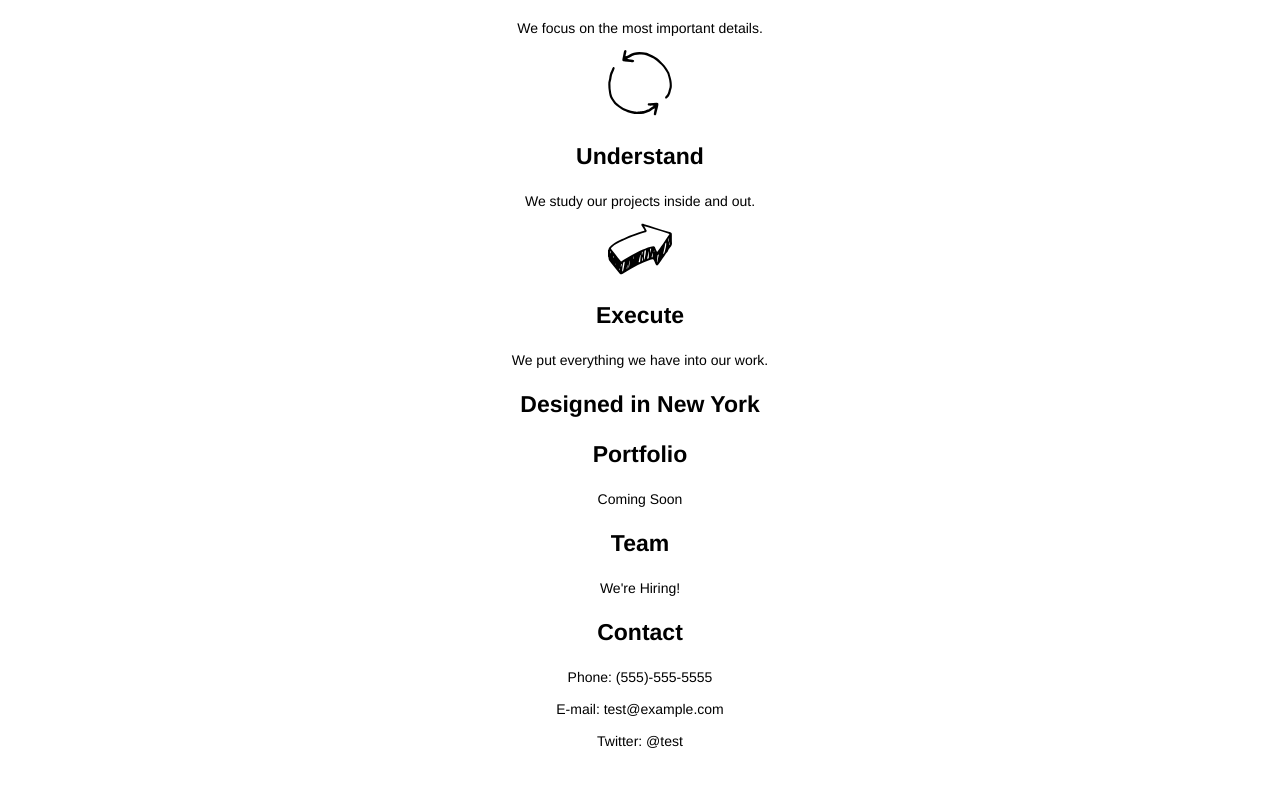
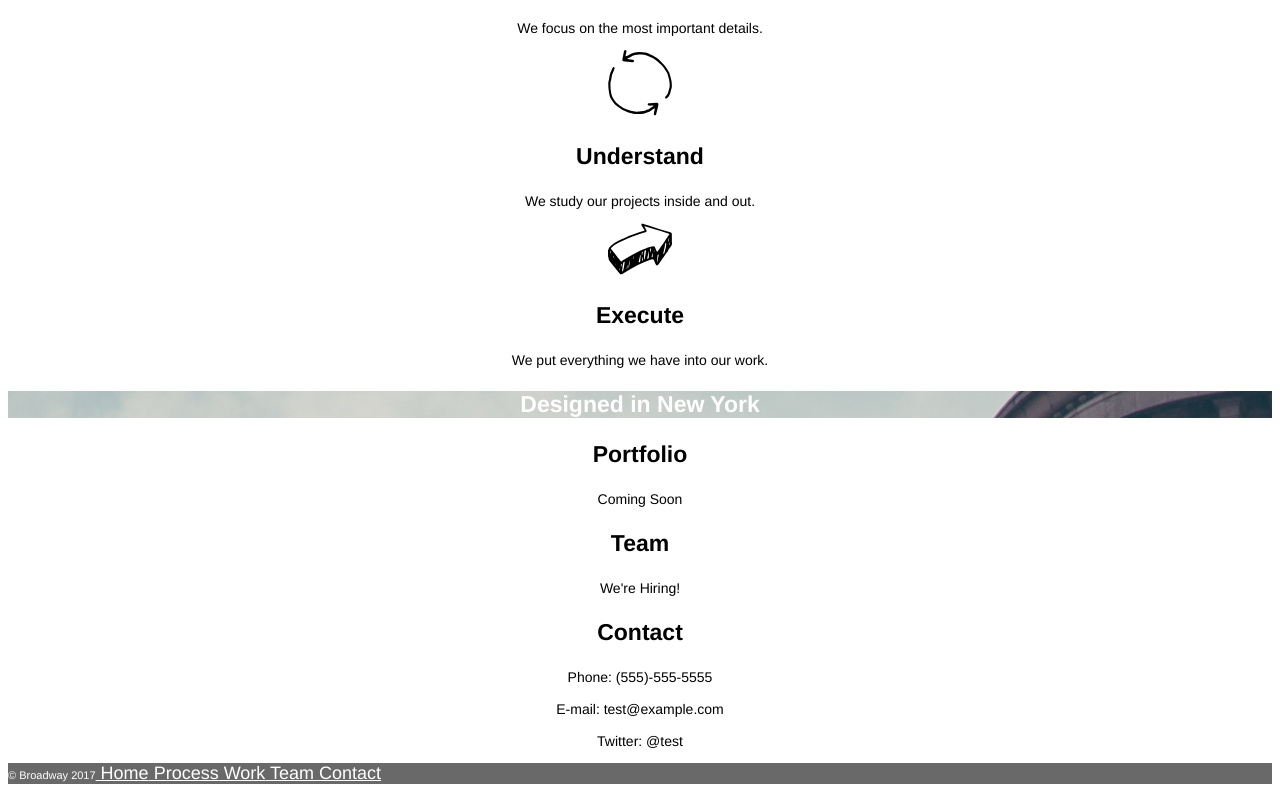
Before and after one commit to Anam15/broadway-design, a plain HTML site: page index.html in a window 1280 px wide. Shown: the part 517-1312 px from the top of the page. Before the commit the page ends 1280 px from the top, so only its background shows below. Drawn offline with Linux system fonts and the light colour scheme.

Commit message:
Final commit.

```diff
--- a/index.html
+++ b/index.html
@@ -7,12 +7,12 @@
   </head>
   <body>
     <div class="top">
-    <h1>Broadway Design</h1>
-    <p><a href="#">Home</a></p>
-    <p><a href="#">Process</a></p>
-    <p><a href="#">Work</a></p>
-    <p><a href="#">Team</a></p>
-    <p><a href="#">Contact</a></p>
+      <h1>Broadway Design</h1>
+      <p><a id="home" href="#">Home</a></p>
+      <p><a id="process"href="#">Process</a></p>
+      <p><a id="work" href="#">Work</a></p>
+      <p><a id="team"href="#">Team</a></p>
+      <p><a id="contact"href="#">Contact</a></p>
   </div>
     <h2>Our Process</h2>
     <img src="./resources/images/identify.svg" alt="identify">
@@ -31,6 +31,9 @@
     <p>We're Hiring!</p>
     <h3>Contact</h3>
     <p>Phone: (555)-555-5555<br/><br/>E-mail: test@example.com<br/><br/>Twitter: @test</p>
+    <div>
+      <p class="end">© Broadway 2017<a href="#home"> Home</a><a href="#process"> Process</a><a href="#work"> Work</a><a href="#team"> Team</a><a href="#contact"> Contact</a></p>
+    </div>
 
   </body>
 </html>
--- a/resources/css/style.css
+++ b/resources/css/style.css
@@ -29,3 +29,17 @@ h3{
   font-size: 23px;
   font-weight:bold;
 }
+.design{
+  font-family:Helvetica;
+  font-size: 23px;
+  font-weight:bold;
+  color:white;
+  background-image:url("../images/the-flatiron-building.png");
+}
+p.end{
+  font-family:Helvetica;
+  font-size: 11px;
+  color:white;
+  background-color:dimgray;
+  text-align:left;
+}
```
